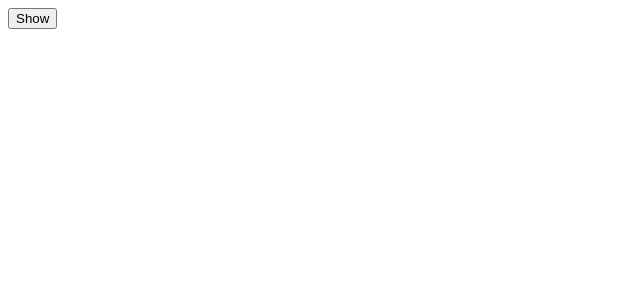
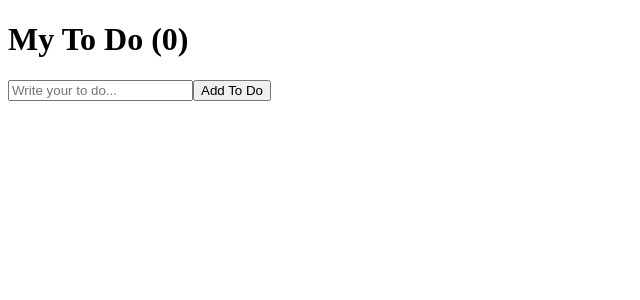
Before and after one commit to na-yujin/movie-web-service, a React (Create React App) app: page / in a window 1280 px wide. Shown: the top 300 px of the page, without its empty margins (0-640 px from the left). Built offline with nearby package versions, Linux system fonts and the light colour scheme.

Commit message:
feat: To Do List part one

```diff
--- a/src/App.js
+++ b/src/App.js
@@ -1,45 +1,26 @@
 import {useState, useEffect} from "react";
+
 //TODO : 231027
-/*
-  cleanup function - 그냥 function인데 내 component가 destroy 될 때 뭔가 할 수 있게 도와준다!
-
-  예를 들어 누군가는 component가 없어질 때 어떤 분석 결과를 보내고 싶어할 수도 있음.
-  그러면 그 사람들은 분석 API를 보낼 수 있다!
-
-  아니면 component가 사라지거나 없어질 때 event listener를 지우거나 혹은 console.log에 뭔가 보여줄 수 있다.
-  중요한 건, 이걸로 component가 언제 create됐는지, 언제 destroy됐는지 알 수 있다는거!
-*/
-
-/*
-  useEffect는 function을 받고, 이 function은 dependency가 변화할 때 호출된다.
-
-  만약 component가 처음 생성될 때 deps가 비어있으면 function이 호출된 후에 다시는 호출되지 않음.
-  이제, component가 파괴될 때도 function을 실행하고 싶으면, hiFn이 byFn을 return해야한다.
-  react.js가 hiFn을 실행할거고, component가 파괴될 때는 react.js는 hiFn이 return한 function을 실행한다.
-  즉, byFn이다.
-
-  useEffect는 우리에게 선택권을 제공한다.
-  언제 code를 실행해야할지!
-
-  시작할 때, 무언가가 변화할 때, 파괴될 때 code실행!
-*/
-function Hello() {
-  useEffect(() => {
-    console.log("hi");
-    return () => console.log("bye");
-  }, [])
-  return <h1>Hello</h1>
-}
-
 function App() {
-  const [showing, setShowing] = useState(false);
-  const onClick = () => {
-    setShowing((prev) => !prev)
-  }
+  const [toDo, setToDo] = useState("");
+  const [toDos, setToDos] = useState([]);
+  const onChange = (event) => setToDo(event.target.value);
+  const onSubmit = (event) => {
+    event.preventDefault();
+    if(toDo === "") {
+      return;
+    }
+    setToDos(currentArray => [toDo, ...currentArray])
+    setToDo("");
+  };
+  console.log(toDos)
   return (
     <div>
-      {showing ? <Hello /> : null}
-      <button onClick={onClick}>{showing ? "Hide" : "Show"}</button>
+      <h1>My To Do ({toDos.length})</h1>
+      <form onSubmit={onSubmit}>
+        <input value={toDo} onChange={onChange} type="text" placeholder="Write your to do..."/>
+        <button>Add To Do</button>
+      </form>
     </div>
   )
 }
```
